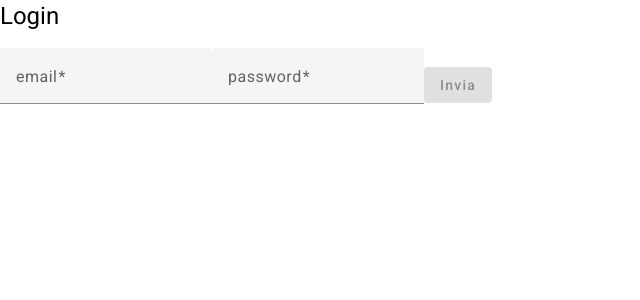
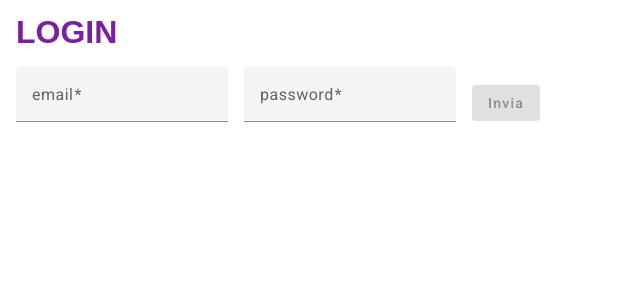
Before and after one commit to triccomane/progettoAngular, an Angular app: page /login in a window 1280 px wide. Shown: the top 300 px of the page, without its empty margins (0-640 px from the left). Built offline with nearby package versions, Linux system fonts and the light colour scheme.

Commit message:
login form reset & css

```diff
--- a/src/app/componenti/login/login.component.css
+++ b/src/app/componenti/login/login.component.css
@@ -3,3 +3,13 @@
     flex-direction: column;
     align-items: flex-start;
   }
+
+mat-form-field {
+    margin-left: 1rem;
+  }
+
+button {
+    margin-left: 1rem;
+}
+
+h1 { color: #7b1fa2; font-family: 'Raleway',sans-serif; font-size: 2rem; font-weight: 800; line-height: 2.1rem; margin: 1rem 1rem 1rem; text-align: center; text-transform: uppercase; }
--- a/src/app/componenti/login/login.component.ts
+++ b/src/app/componenti/login/login.component.ts
@@ -23,9 +23,8 @@ export class LoginComponent implements OnInit{
       const expirationDate = new Date(new Date().getTime() + data.expiresIn *1000)
       this.authService.createUser(data.email, data.localID, data.idToken, expirationDate)
       localStorage.setItem('user', JSON.stringify(this.authService.user))
-
       console.log(this.authService.user)
-      // chiamare cose con firebase
+      form.reset()
     })
 
   }
--- a/src/app/componenti/pagina1/pagina1.component.css
+++ b/src/app/componenti/pagina1/pagina1.component.css
@@ -3,5 +3,5 @@ table {
   }
 
 section {
-    padding: 40px;
+    padding: 2.5rem;
 }
--- a/src/app/componenti/pagina2/pagina2.component.css
+++ b/src/app/componenti/pagina2/pagina2.component.css
@@ -0,0 +1,7 @@
+mat-form-field {
+    margin-left: 3rem;
+  }
+
+button {
+    margin-left: 3rem;
+}
--- a/src/app/componenti/register/register.component.css
+++ b/src/app/componenti/register/register.component.css
@@ -3,3 +3,13 @@
     flex-direction: column;
     align-items: flex-start;
   }
+
+mat-form-field {
+    margin-left: 1rem;
+  }
+
+button {
+    margin-left: 1rem;
+}
+
+h1 { color: #7b1fa2; font-family: 'Raleway',sans-serif; font-size: 2rem; font-weight: 800; line-height: 2.1rem; margin: 1rem 1rem 1rem; text-align: center; text-transform: uppercase; }
```
Also changed, not shown: src/app/componenti/dashboard/dashboard.component.css (line endings or trailing spaces).
